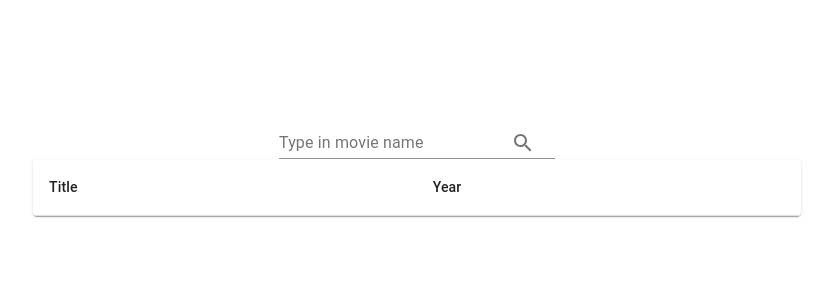
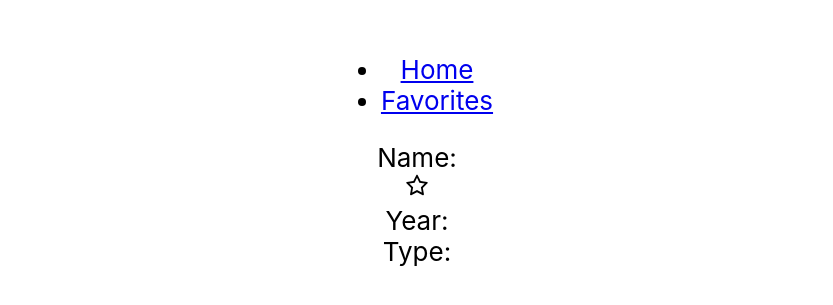
Before and after one commit to peterlacko/lkomovies, a React (Create React App) app: page /detail in a window 1280 px wide. Shown: the part 237-542 px from the top of the page, without its empty margins (223-1056 px from the left). Built offline with nearby package versions, Linux system fonts and the light colour scheme.

Commit message:
Working detail and favorite without local storage

```diff
--- a/package.json
+++ b/package.json
@@ -11,7 +11,9 @@
     "@testing-library/user-event": "^7.2.1",
     "react": "^17.0.1",
     "react-dom": "^17.0.1",
+    "react-icons": "^4.1.0",
     "react-redux": "^7.2.2",
+    "react-router-dom": "^5.2.0",
     "react-scripts": "4.0.1",
     "redux-logger": "^3.0.6",
     "redux-saga": "^1.1.3"
--- a/src/App.css
+++ b/src/App.css
@@ -1,16 +1,5 @@
 .App {
   text-align: center;
-}
-
-.App-logo {
-  height: 40vmin;
-  pointer-events: none;
-}
-
-@media (prefers-reduced-motion: no-preference) {
-  .App-logo {
-    animation: App-logo-float infinite 3s ease-in-out;
-  }
 }
 
 .App-header {
@@ -25,15 +14,3 @@
 .App-link {
   color: rgb(112, 76, 182);
 }
-
-@keyframes App-logo-float {
-  0% {
-    transform: translateY(0);
-  }
-  50% {
-    transform: translateY(10px)
-  }
-  100% {
-    transform: translateY(0px)
-  }
-}
--- a/src/App.js
+++ b/src/App.js
@@ -1,16 +1,50 @@
 import React from 'react';
-import './App.css';
+import {
+  BrowserRouter as Router,
+  Switch,
+  Route,
+  NavLink
+} from "react-router-dom";
+import Favorites from './Favorites';
 import { SearchForm } from './SearchForm';
 import { MoviesList } from './MoviesList';
+import { MovieDetail } from './MovieDetail';
+import './App.css';
 
 function App() {
   return (
+
     <div className="App">
       <header className="App-header">
-        <SearchForm />
-        <MoviesList />
+        <Router>
+          <span>
+            <nav>
+              <ul>
+                <li>
+                  <NavLink to="/">Home</NavLink>
+                </li>
+                <li>
+                  <NavLink to="/favorites">Favorites</NavLink>
+                </li>
+              </ul>
+            </nav>
+            <Switch>
+              <Route exact path='/'>
+                <SearchForm />
+                <MoviesList />
+              </Route>
+              <Route path='/favorites'>
+                <Favorites />
+              </Route>
+              <Route path='/detail'>
+                  <MovieDetail />
+              </Route>
+            </Switch>
+          </span>
+        </Router>
       </header>
     </div>
+
   );
 }
 
--- /dev/null
+++ b/src/Favorites.js
@@ -0,0 +1,9 @@
+import React, { Component } from 'react';
+
+export default class Favorites extends Component {
+    render() {
+        return (
+            <div>These are my favorites</div>
+        )
+    }
+}
--- /dev/null
+++ b/src/MovieDetail.js
@@ -0,0 +1,35 @@
+import React, { Component } from 'react';
+import { connect } from 'react-redux';
+import { AiFillStar, AiOutlineStar } from 'react-icons/ai';
+import { isMovieFavorite } from './reducers';
+import { removeFavorite, addFavorite } from './actions';
+
+class MovieDetailBase extends Component {
+    render() {
+        const movie = this.props.selectedMovie || {};
+        const isFavorite = this.props.isFavorite;
+        return (
+            <div>
+                <div>Name: {movie.Title}</div>
+                { isFavorite ?
+                    (<AiFillStar onClick={() => this.props.removeFavorite(movie)} />):
+                    (<AiOutlineStar onClick={() => this.props.addFavorite(movie)} />) }
+                <div>Year: {movie.Year}</div>
+                <div>Type: {movie.Type}</div>
+                <img src={movie.Poster}></img>
+            </div>
+        );
+    }
+}
+
+const mapStateToProps = (state) => ({
+    selectedMovie: state.selectedMovie,
+    isFavorite: isMovieFavorite(state.favoriteMovies, state.selectedMovie)
+})
+
+const mapDispatchToProps = {
+    removeFavorite,
+    addFavorite
+};
+
+export const MovieDetail = connect(mapStateToProps, mapDispatchToProps)(MovieDetailBase);
--- a/src/MoviesList.js
+++ b/src/MoviesList.js
@@ -1,46 +1,41 @@
 import React, { Component } from 'react';
 import { connect } from 'react-redux';
-import Table from '@material-ui/core/Table';
-import TableBody from '@material-ui/core/TableBody';
-import TableCell from '@material-ui/core/TableCell';
-import TableContainer from '@material-ui/core/TableContainer';
-import TableHead from '@material-ui/core/TableHead';
-import TableRow from '@material-ui/core/TableRow';
-import Paper from '@material-ui/core/Paper';
-
-const mapStateToProps = (state) => ({
-    moviesList: state.movies,
-})
+import { Link } from "react-router-dom";
+import { movieDetailClicked } from './actions';
 
 class MoviesListBase extends Component {
+    constructor(props) {
+        super(props);
+        this.handleDetailClicked = this.handleDetailClicked.bind(this);
+    }
+
+    handleDetailClicked(movie) {
+        this.props.movieDetailClicked(movie);
+    }
+
     render() {
-        const rows = this.props.moviesList ?
-            this.props.moviesList.Search.map(
-                movie => ({ title: movie.Title, year: movie.Year })
-            ) :
-            [];
-
         return (
-            <TableContainer component={Paper} style={{width: '60%'}}>
-                <Table>
-                    <TableHead>
-                        <TableRow>
-                            <TableCell>Title</TableCell>
-                            <TableCell>Year</TableCell>
-                        </TableRow>
-                    </TableHead>
-                    <TableBody>
-                        {rows.map((row, index) => (
-                            <TableRow key={index}>
-                                <TableCell>{row.title}</TableCell>
-                                <TableCell>{row.year}</TableCell>
-                            </TableRow>
-                        ))}
-                    </TableBody>
-                </Table>
-            </TableContainer>
+            <div>
+                { this.props.moviesList.map((movie, index) => {
+                    return (
+                        <Link key={index} to={'/detail'} onClick={() => this.handleDetailClicked(movie)}>
+                            <div>
+                                {movie.Title}
+                            </div>
+                        </Link>
+                    )
+                }
+                )}
+            </div>
         )
     }
 }
 
-export const MoviesList = connect(mapStateToProps, null)(MoviesListBase)
+const mapStateToProps = (state) => ({
+    moviesList: state.moviesList,
+})
+
+const mapDispatchToProps = {
+    movieDetailClicked,
+};
+export const MoviesList = connect(mapStateToProps, mapDispatchToProps)(MoviesListBase)
--- a/src/SearchForm.js
+++ b/src/SearchForm.js
@@ -25,7 +25,6 @@ class SearchFormBase extends Component {
     }
 
     render() {
-        // TODO: send payload!!!
         return (
             <form onSubmit={this.handleSubmit}>
                 <TextField
--- a/src/actions.js
+++ b/src/actions.js
@@ -2,3 +2,18 @@ export const fetchMovies = (payload) => ({
     type: 'FETCH_MOVIES',
     payload
 });
+
+export const movieDetailClicked = (movie) => ({
+    type: 'MOVIE_DETAIL_CLICKED',
+    payload: movie
+});
+
+export const addFavorite = (movie) => ({
+    type: 'ADD_FAVORITE',
+    payload: movie
+})
+
+export const removeFavorite = (movie) => ({
+    type: 'REMOVE_FAVORITE',
+    payload: movie
+})
--- a/src/index.js
+++ b/src/index.js
@@ -8,7 +8,7 @@ import { Provider } from 'react-redux';
 
 import './index.css';
 import App from './App';
-import reducer from './reducers';
+import { reducer, getInitialState } from './reducers';
 import rootSaga from './sagas';
 
 // import * as serviceWorker from './serviceWorker';
@@ -16,6 +16,7 @@ import rootSaga from './sagas';
 const sagaMiddleware = createSagaMiddleware();
 const store = createStore(
   reducer,
+  getInitialState(),
   applyMiddleware(sagaMiddleware, logger),
 );
 
--- a/src/reducers.js
+++ b/src/reducers.js
@@ -1,12 +1,64 @@
-const reducer = (state = {}, action) => {
+// TODO: move to separate file
+
+function getFavoritesFromLocalStore() {
+  try {
+    const serialisedState = localStorage.getItem('favoriteMovies');
+    return serialisedState ? JSON.parse(serialisedState) : [];
+  } catch (e) {
+    console.warn(e);
+    return undefined;
+  }
+}
+
+export const getInitialState = () => ({
+    moviesList: [],
+    selectedMovie: {},
+    favoriteMovies: getFavoritesFromLocalStore(),
+    loading: false
+  }
+)
+
+export const isMovieFavorite = (favoriteMovies, movie) => {
+    const match = favoriteMovies.filter(m => m.imdbID === movie.imdbID);
+    return match && match.length;
+}
+
+
+function getMoviesFromResponse(response) {
+  return response.Search ? response.Search : [];
+}
+
+function addFavorite(favoriteMovies, movie) {
+  if (isMovieFavorite(favoriteMovies, movie)) {
+    return favoriteMovies;
+  }
+
+  const newArr = favoriteMovies.slice();
+  newArr.push(movie);
+  return newArr;
+}
+
+function removeFavorite(favoriteMovies, movie) {
+  return favoriteMovies.filter(m => m.imdbID !== movie.imdbID);
+}
+
+export const reducer = (state, action) => {
   switch (action.type) {
     case 'FETCH_MOVIES':
       return { ...state, loading: true };
     case 'FETCH_MOVIES_SUCCESS':
-      return { ...state, movies: action.json, loading: false }
+      return {
+        ...state,
+        moviesList: getMoviesFromResponse(action.json),
+        loading: false
+      }
+    case 'MOVIE_DETAIL_CLICKED':
+      return { ...state, selectedMovie: action.payload }
+    case 'ADD_FAVORITE':
+      return { ...state, favoriteMovies: addFavorite(state.favoriteMovies, action.payload)}
+    case 'REMOVE_FAVORITE':
+      return { ...state, favoriteMovies: removeFavorite(state.favoriteMovies, action.payload)}
     default:
       return state;
   }
 };
-
-export default reducer;
--- a/src/sagas.js
+++ b/src/sagas.js
@@ -1,7 +1,8 @@
 import { call, put, takeLatest } from 'redux-saga/effects'
 
+const apiKey = '7c83e308'; // TODO: get from package.json or something similar
+
 async function fetchMoviesCall(keyword) {
-    const apiKey = '7c83e308';
     const apiRequest = `http://omdbapi.com/?apikey=${apiKey}&s=${keyword}`;
     return await fetch(apiRequest).then(response => response.json());
 }
@@ -17,7 +18,7 @@ function* fetchMovies(action) {
 }
 
 function* rootSaga() {
-    yield takeLatest("FETCH_MOVIES", fetchMovies);
+    yield takeLatest('FETCH_MOVIES', fetchMovies);
 }
 
 export default rootSaga;
```
Also changed, not shown: 1 other file (tests, documents, lock files or other folders).
